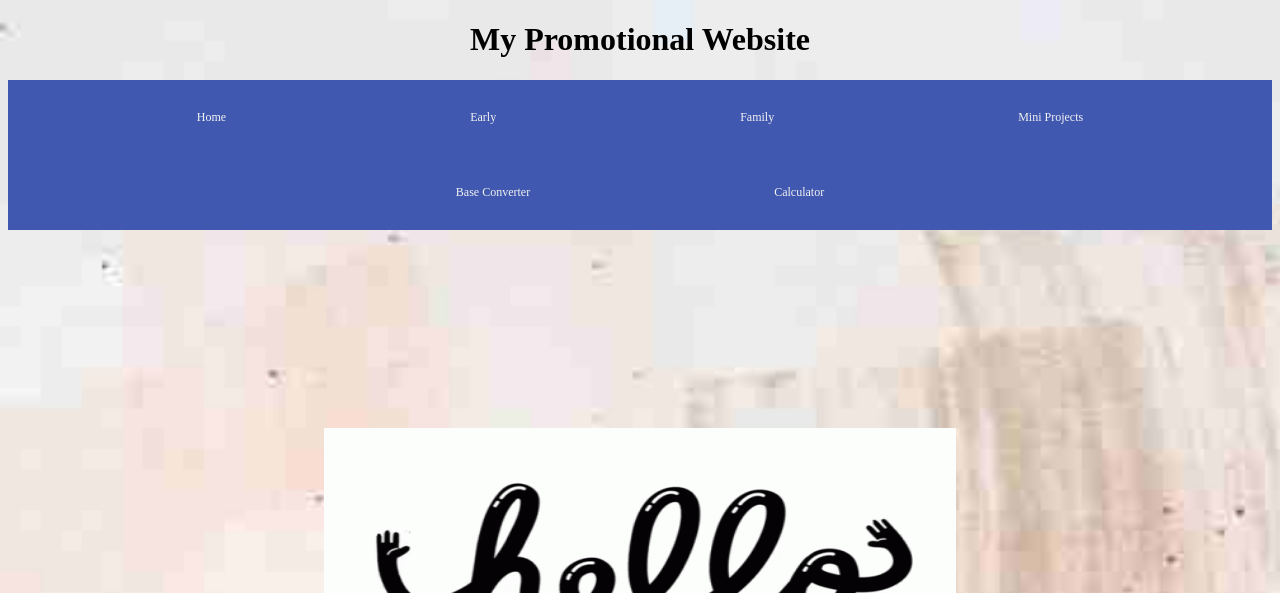
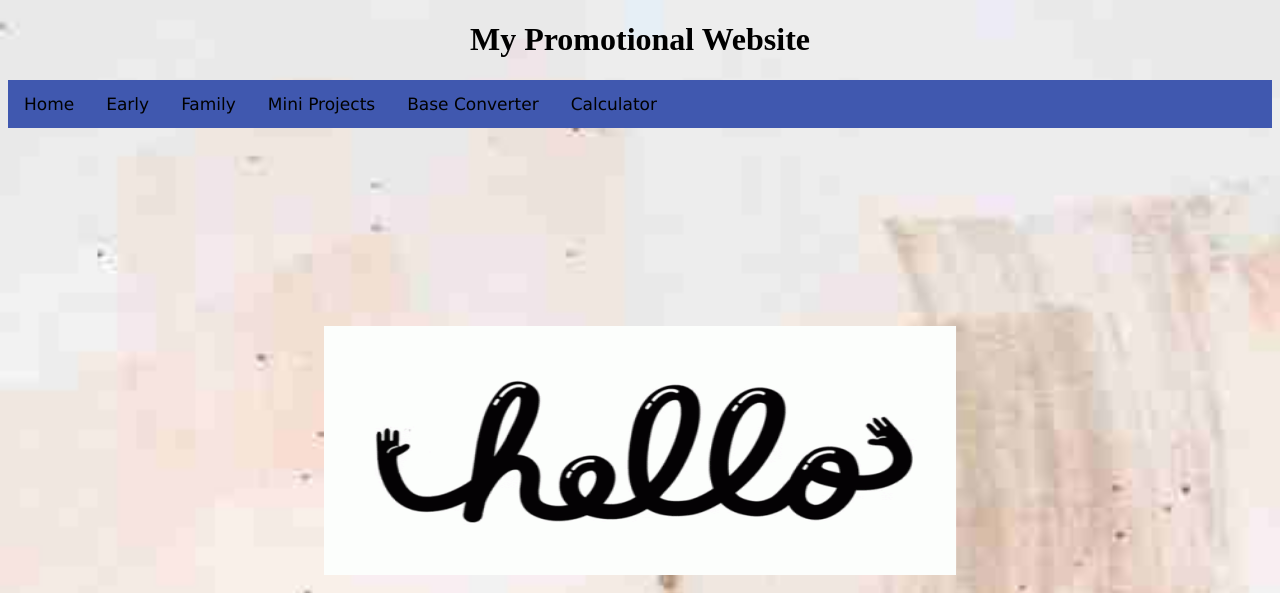
Before and after one commit to razzak7087/ooooold.razzak7087.github.io, a plain HTML site: page index.html in a window 1280 px wide. Shown: the top 593 px of the page. Drawn offline with Linux system fonts and the light colour scheme; a web font is replaced by a local one.

Commit message:
Update index.css

```diff
--- a/index.css
+++ b/index.css
@@ -11,14 +11,15 @@
 
 /* Style the links inside the navigation bar */
 .topnav a {
-    float: inherit;
-    color: #f2f2f2;
+    float: left;
+    color: black;
     text-align: center;
-    line-height: 75px;
-    padding: 120px 120px;
+    padding: 14px 16px;
     text-decoration: none;
-    font-size: 12px;
+    font-size: 17px;
+    font-family: Verdana, serif
 }
+
 
 /* Change the color of links on hover */
 .topnav a:hover {
```
